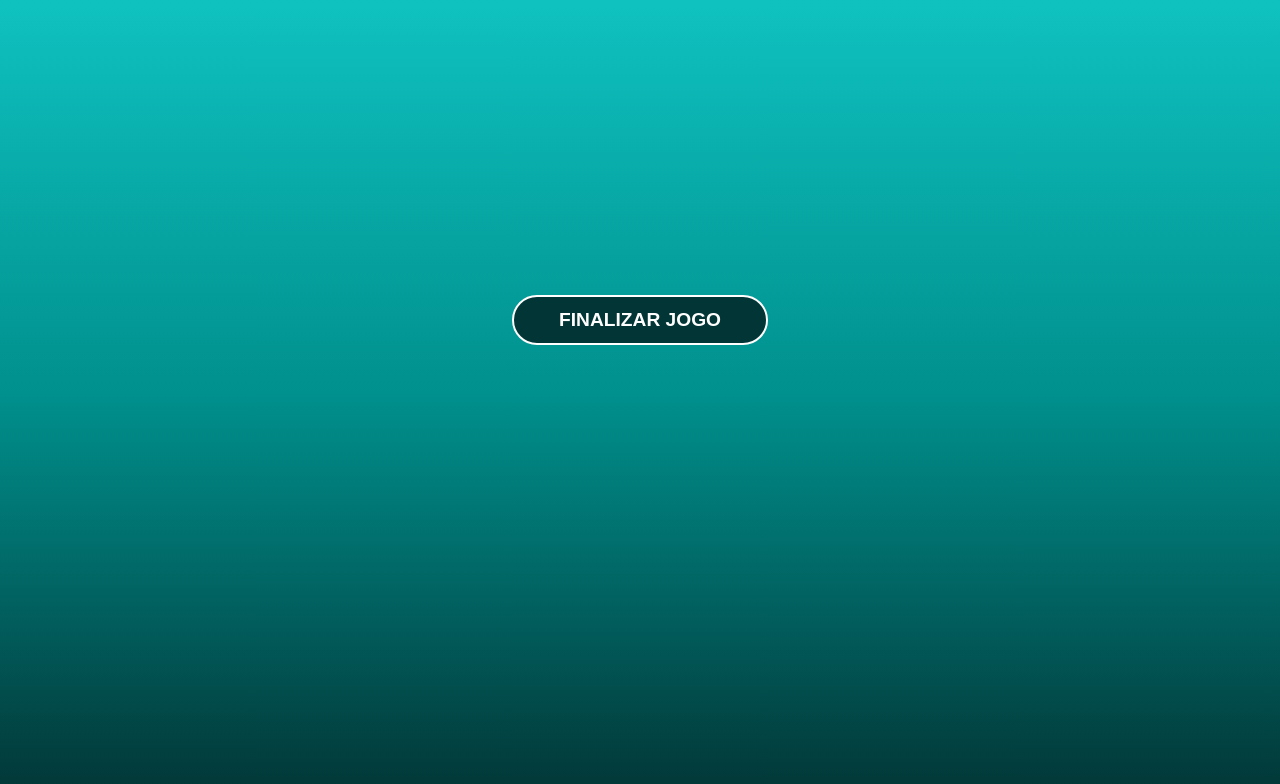
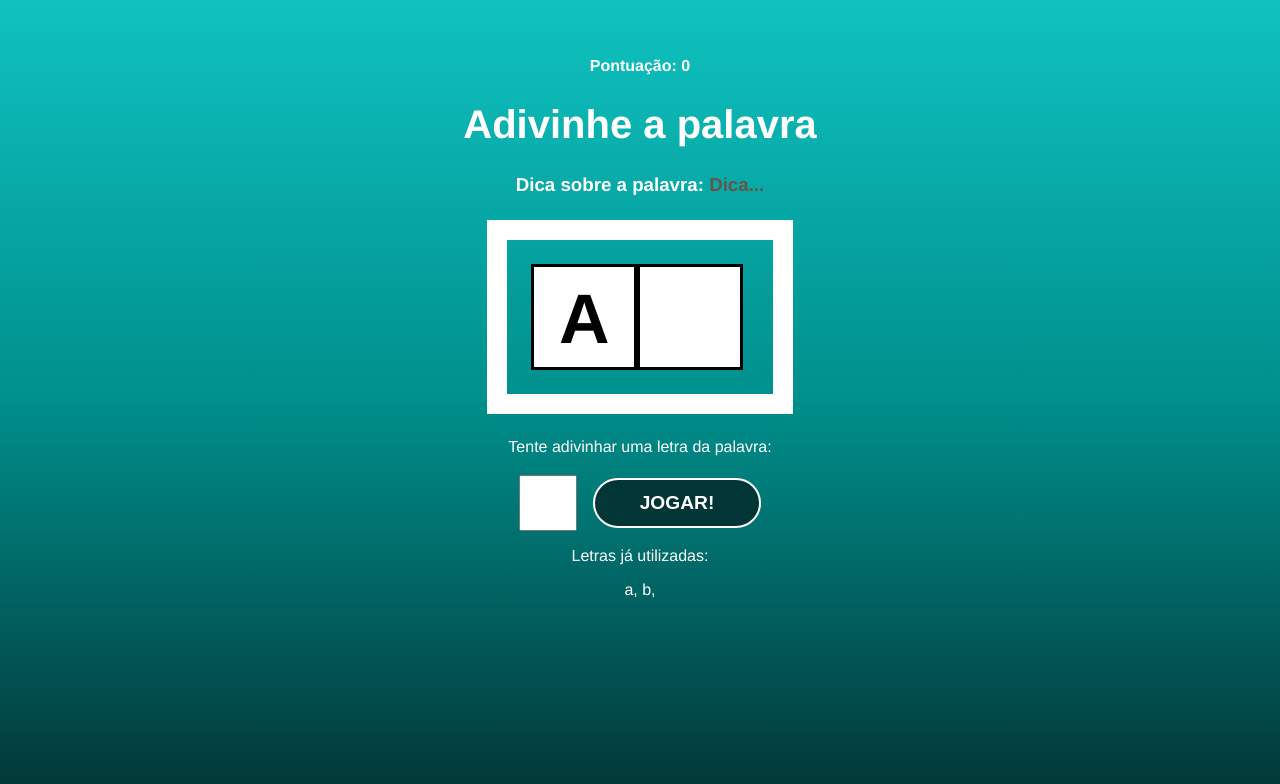
Before and after one commit to AyslanMont/react-secret-word, a React (Vite) app: page / in a window 1280 px wide. Both pictures are taken after a click on the button "COMEÇAR O JOGO". Shown: the top 784 px of the page. Built offline with nearby package versions, Linux system fonts and the light colour scheme.

Commit message:
style: Estruturando componente do jogo e estilizando

```diff
--- a/src/components/Game.css
+++ b/src/components/Game.css
@@ -0,0 +1,49 @@
+.game h1 {
+  font-size: 2.5rem;
+}
+
+.points span {
+  font-weight: bold;
+}
+
+.tip span {
+  color: #66554b;
+}
+
+.wordContainer {
+  margin: 1.5rem;
+  padding: 1.5rem;
+  border: 20px solid #fff;
+  display: flex;
+}
+
+.letter,
+.blankSquare {
+  font-size: 70px;
+  line-height: 1.5;
+  border: 3px solid #000;
+  height: 100px;
+  width: 100px;
+  text-transform: uppercase;
+  background-color: #fff;
+  color: #000;
+  font-weight: bold;
+}
+
+.letterContainer p {
+  margin-bottom: 1.2rem;
+}
+
+.letterContainer form {
+  display: flex;
+  align-items: center;
+  justify-content: center;
+}
+
+.letterContainer input {
+  height: 50px;
+  width: 50px;
+  font-size: 2rem;
+  text-align: center;
+  margin-right: 1rem;
+}
--- a/src/components/Game.jsx
+++ b/src/components/Game.jsx
@@ -2,8 +2,30 @@
 
 export default function Game({ verifyLetter }) {
   return (
-    <div>
-      <button onClick={verifyLetter}>Finalizar jogo</button>
+    <div className="game">
+      <p className="points">
+        <span>Pontuação: 0</span>
+      </p>
+      <h1>Adivinhe a palavra</h1>
+      <h3 className="tip">
+        Dica sobre a palavra: <span>Dica...</span>
+      </h3>
+      <div className="wordContainer">
+        <span className="letter">A</span>
+        <span className="blankSquare"></span>
+      </div>
+      <div className="letterContainer">
+        <p>Tente adivinhar uma letra da palavra:</p>
+        <form>
+          <input type="text" name="letter" maxLength="1" required />
+          <button>Jogar!</button>
+        </form>
+      </div>
+      <div className="wrongLettersContainer">
+        <p>Letras já utilizadas:</p>
+        <span>a, </span>
+        <span>b, </span>
+      </div>
     </div>
   );
 }
```
Also changed, not shown: index.html (line endings or trailing spaces).
